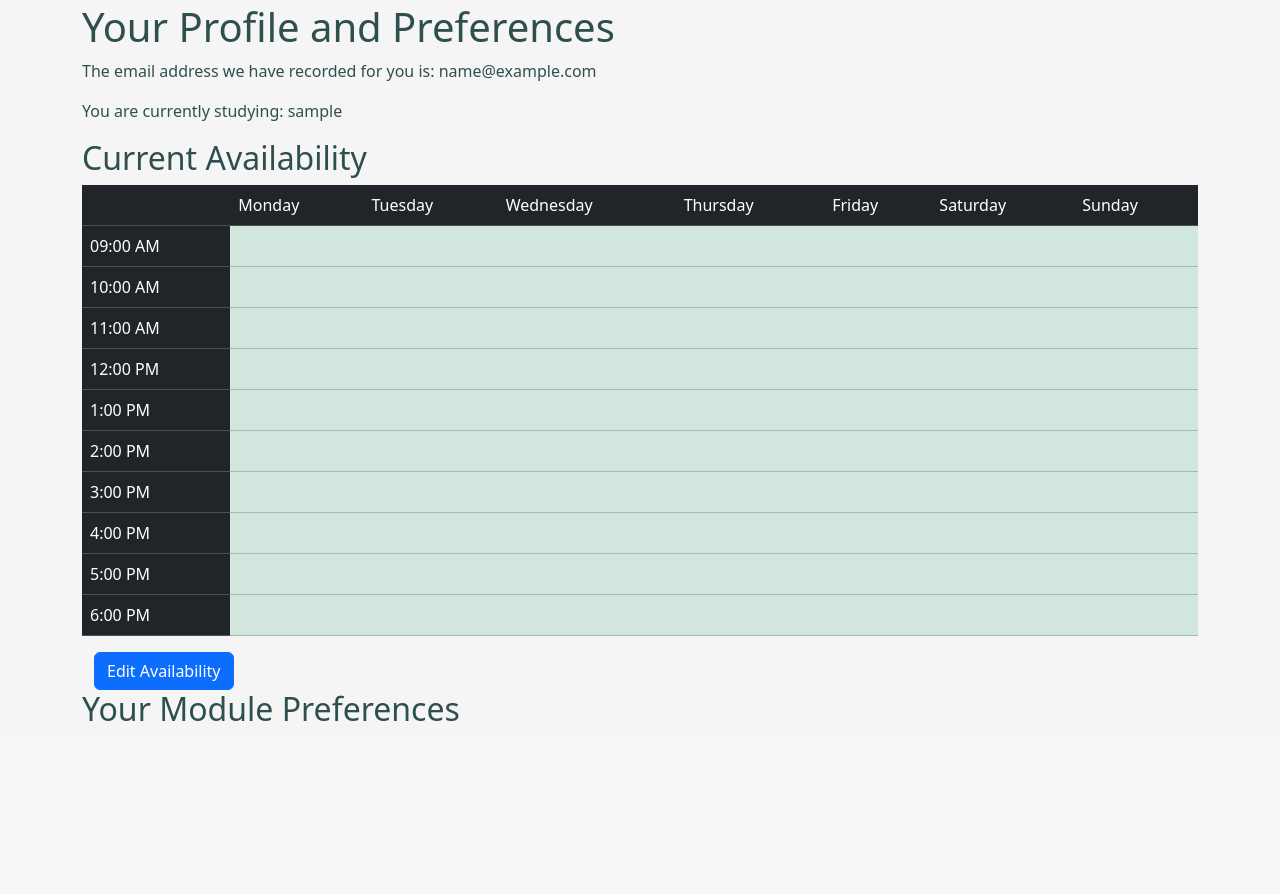
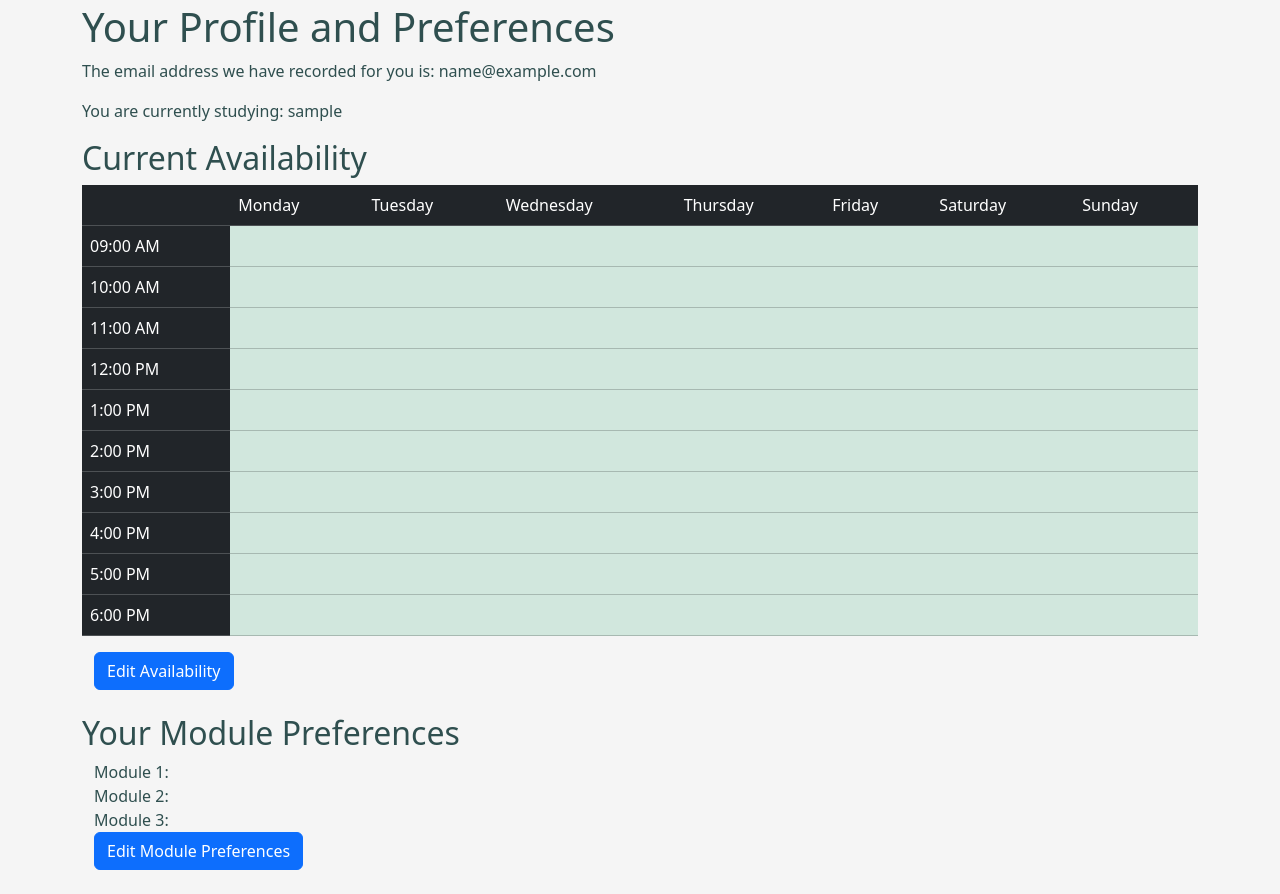
Before and after one commit to aalamin21/BUS, a Flask app: page /account in a window 1280 px wide. Shown: the part 90-984 px from the top of the page. Before the commit the page ends 811 px from the top, so only its background shows below. Run offline with Flask 3, Linux system fonts and the light colour scheme; the visitor is signed in with stand-in values (Sample User, id 1); some libraries are stand-ins or nearby versions.

Commit message:
Modules preferences edit page

```diff
--- a/app/static/module_list.py
+++ b/app/static/module_list.py
@@ -1,7 +1,8 @@
-modules = [
-    "Basic Life Support",
-    "Community Based Medicine I",
-    "Foundations of Medical Science and Practice 1",
-    "Foundations of Medical Science and Practice 2",
-    "Regional Anatomy 1"
-]
+module_list = {
+    -1: "",
+    0: "Basic Life Support",
+    1: "Community Based Medicine I",
+    2: "Foundations of Medical Science and Practice 1",
+    3: "Foundations of Medical Science and Practice 2",
+    4: "Regional Anatomy 1"
+}
--- a/app/templates/account.html
+++ b/app/templates/account.html
@@ -43,6 +43,28 @@
     <a class="btn btn-primary" href="{{ url_for('availability') }}" role="button">Edit Availability</a>
 </div>
 
+<br>
+
 <h2>Your Module Preferences</h2>
 
+<div class="container">
+    <div class="row">
+        <div class="col">Module 1:</div>
+        <div class="col">{{ module_list[current_user.module1] }}</div>
+    </div>
+    <div class="row">
+        <div class="col">Module 2:</div>
+        <div class="col">{{ module_list[current_user.module2] }}</div>
+    </div>
+    <div class="row">
+        <div class="col">Module 3:</div>
+        <div class="col">{{ module_list[current_user.module3] }}</div>
+    </div>
+</div>
+
+<div class="container">
+    <a class="btn btn-primary" href="{{ url_for('modules') }}" role="button">Edit Module Preferences</a>
+</div>
+
+<br>
 {% endblock %}
--- a/app/views.py
+++ b/app/views.py
@@ -6,6 +6,7 @@ from flask_login import current_user, login_user, logout_user, login_required, f
 import sqlalchemy as sa
 from app import db
 from app.static.dt_lists import days, time_slots
+from app.static.module_list import module_list
 from urllib.parse import urlsplit
 from app.utils import *
 
@@ -22,7 +23,8 @@ def home():
 @app.route("/account")
 @login_required
 def account():
-    return render_template('account.html', title="Account", days=days, time_slots=time_slots)
+    return render_template('account.html', title="Account",
+                           days=days, time_slots=time_slots, module_list=module_list)
 
 
 @app.route('/login', methods=['GET', 'POST'])
```
Also changed, not shown: app/forms.py (+4 -4 lines).
